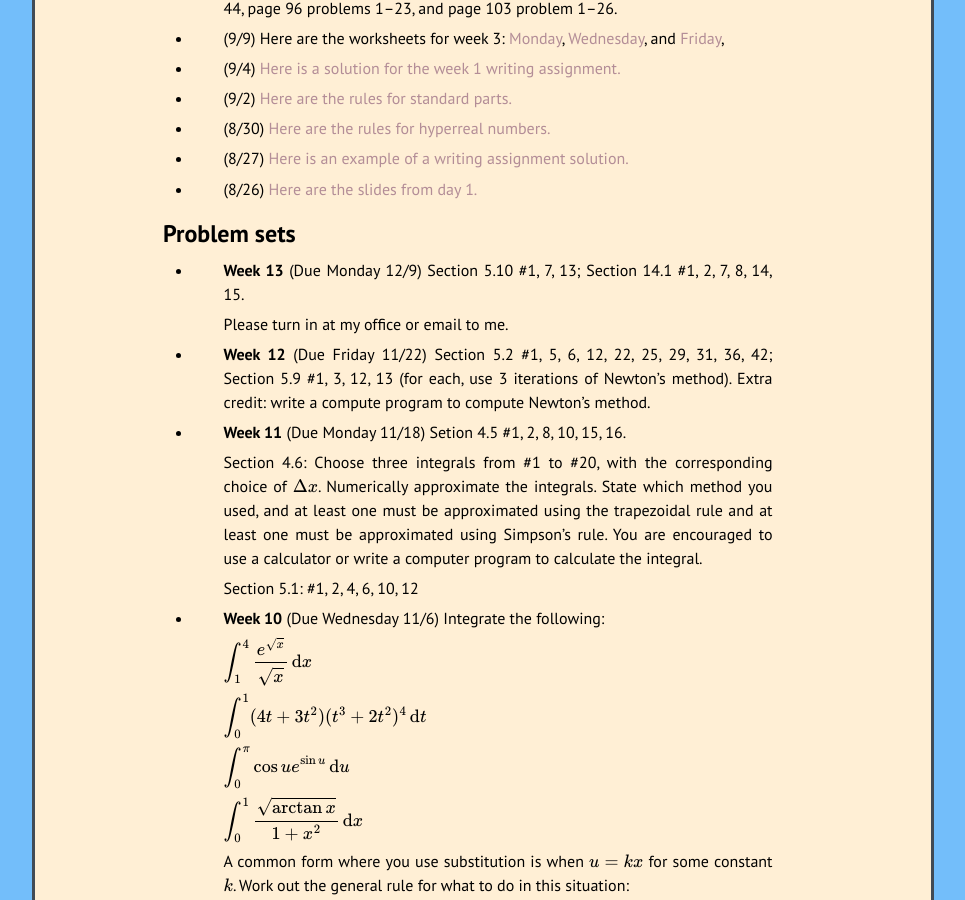
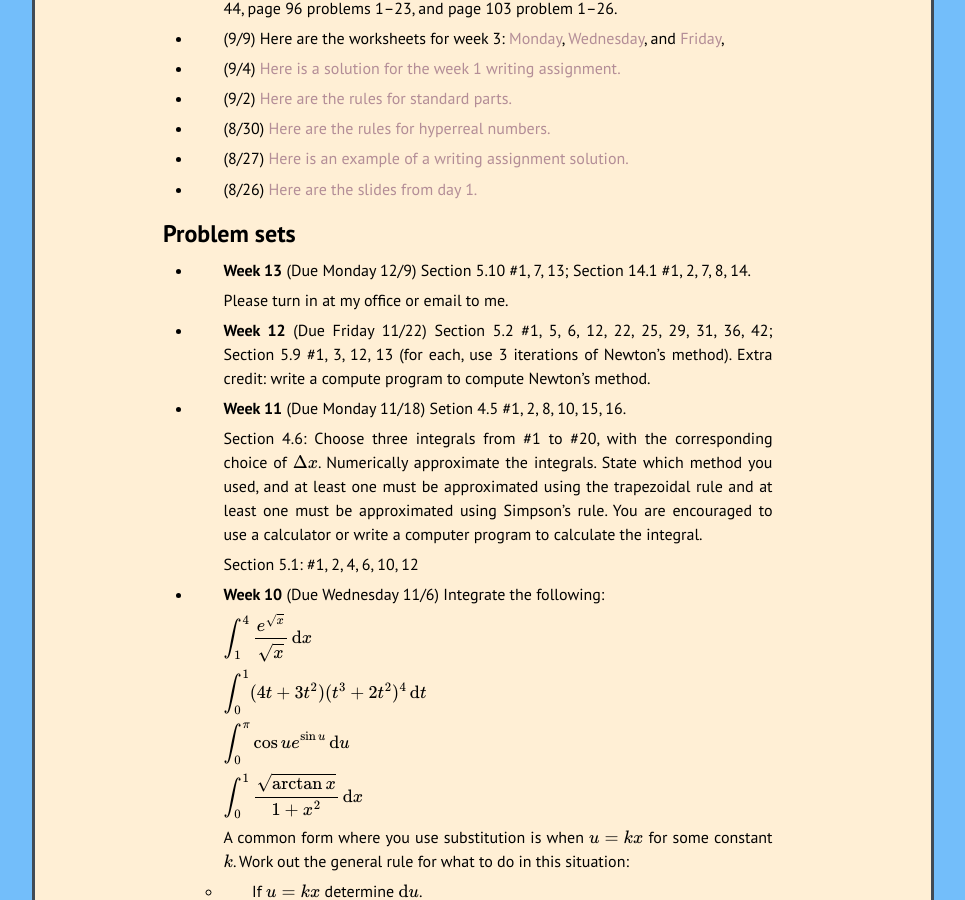
Before and after one commit to kamerynjw/kamerynjw.github.io, a Jekyll site: the page built from teaching/2024/math210.md, in a window 1280 px wide and 900 px high, scrolled down 831 px. Shown: the whole window, without its empty margins (157-1122 px from the left). Built offline with Jekyll 4.4.1, drawn with Linux system fonts in a browser that asks for light colours; nearby versions of some CDN libraries; formulas are drawn with MathJax 3.

Commit message:
dropped a bad problem

```diff
--- a/teaching/2024/math210.md
+++ b/teaching/2024/math210.md
@@ -59,7 +59,7 @@
 Problem sets
 -------
 
-* **Week 13** (Due Monday 12/9) Section 5.10 #1, 7, 13; Section 14.1 #1, 2, 7, 8, 14, 15.
+* **Week 13** (Due Monday 12/9) Section 5.10 #1, 7, 13; Section 14.1 #1, 2, 7, 8, 14.
 
    Please turn in at my office or email to me.
 
```
